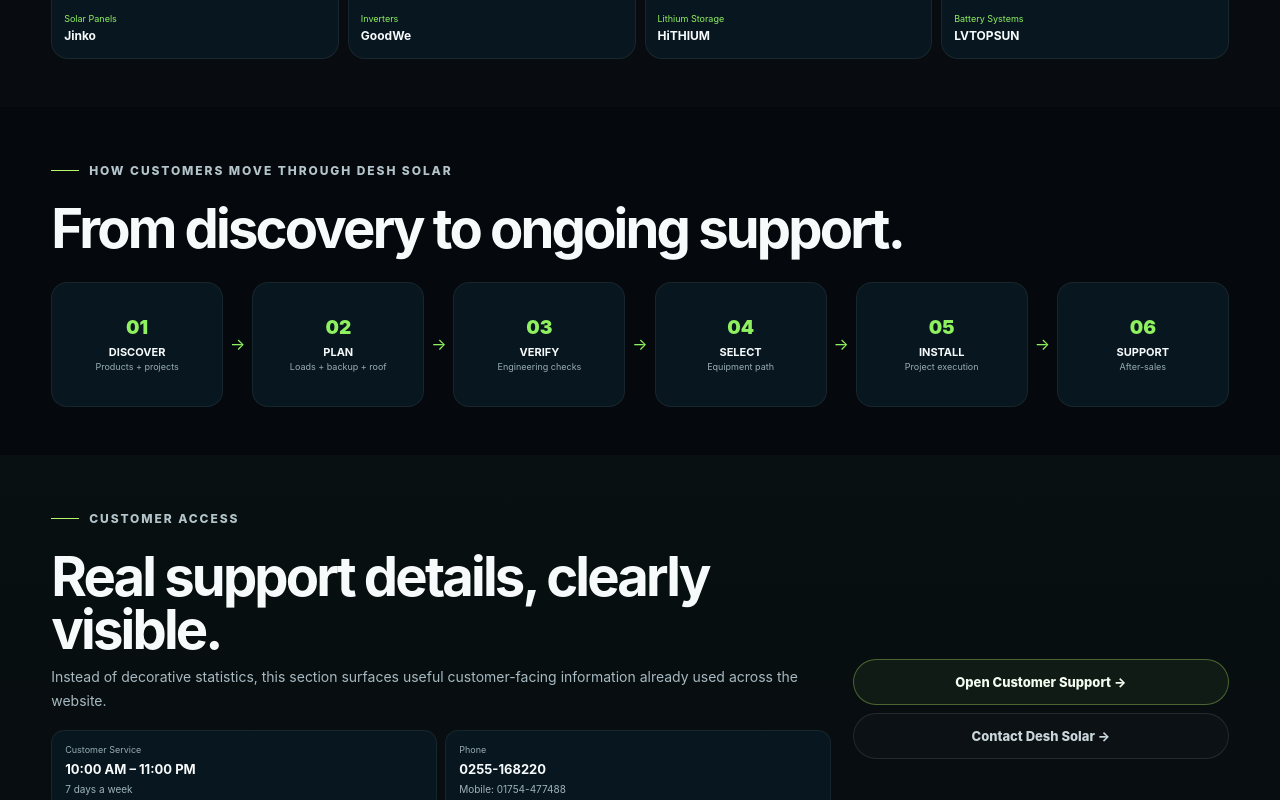
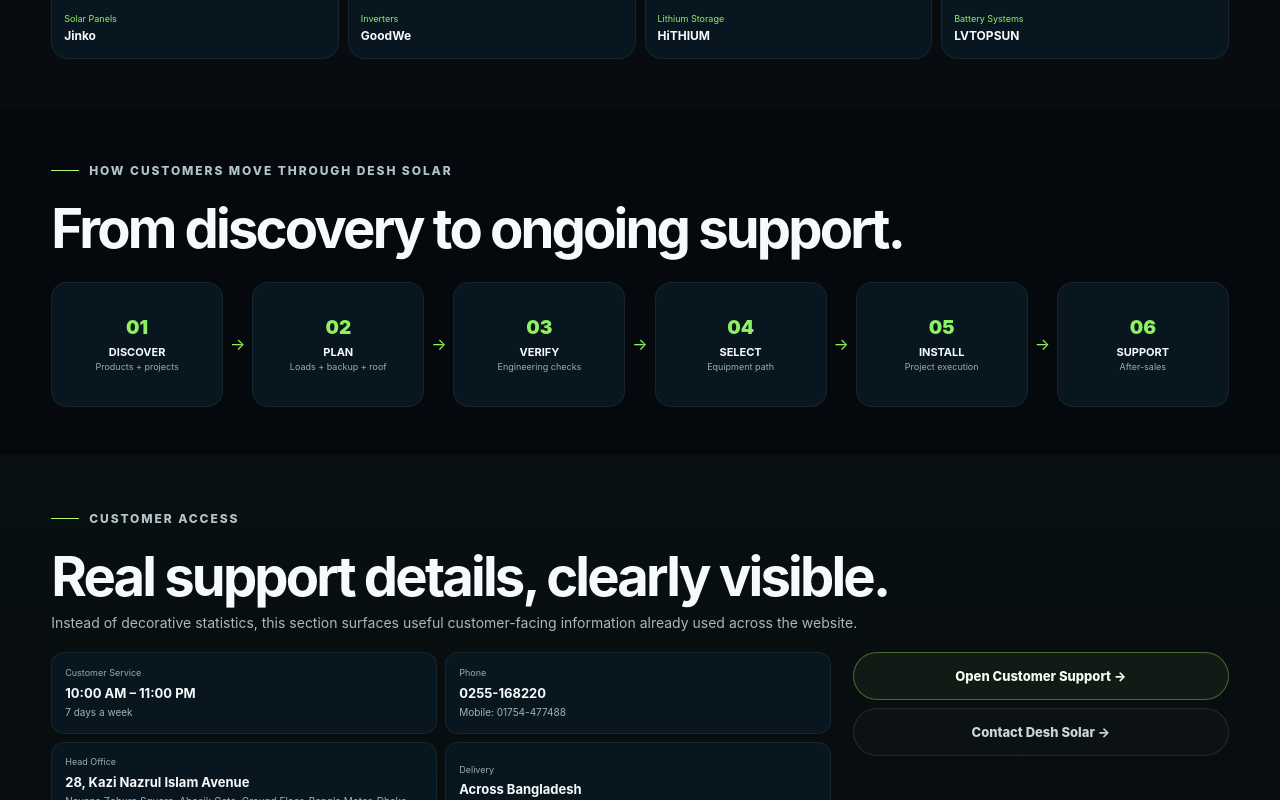
Before and after one commit to Sabrina-Sumona/Desh-solar-website-upgradation, a Next.js app: page /about in a window 1280 px wide. Shown: the part 5361-6161 px from the top of the page. Built offline with nearby package versions, Linux system fonts and the light colour scheme.

Commit message:
style(about): align customer access content and actions

```diff
--- a/src/components/about/AboutPageClient.tsx
+++ b/src/components/about/AboutPageClient.tsx
@@ -473,6 +473,8 @@ export default function AboutPageClient() {
               Instead of decorative statistics, this section surfaces useful
               customer-facing information already used across the website.
             </p>
+          </div>
+
           <div className="trustFacts">
             <div><small>Customer Service</small><b>10:00 AM – 11:00 PM</b><span>7 days a week</span></div>
             <div>
@@ -487,7 +489,7 @@ export default function AboutPageClient() {
             </div>
             <div><small>Delivery</small><b>Across Bangladesh</b><span>Nationwide delivery information is published by Desh Solar</span></div>
           </div>
-          </div>
+
           <div className="trustActions">
             <Link className="demoBtn" href="/customer-support">Open Customer Support →</Link>
             <Link className="demoBtn secondary" href="/contact">Contact Desh Solar →</Link>
--- a/src/styles/about.css
+++ b/src/styles/about.css
@@ -304,19 +304,53 @@
 .aboutPrototype .journeyTrack i{font-style:normal;color:#8ff160}
 
 .aboutPrototype .trustContactSection{
-  display:grid;grid-template-columns:minmax(0,1.35fr) minmax(280px,.65fr);gap:22px;align-items:center;
+  display:grid;
+  grid-template-columns:minmax(0,1.35fr) minmax(280px,.65fr);
+  grid-template-areas:
+    "copy copy"
+    "facts actions";
+  column-gap:22px;
+  row-gap:17px;
+  align-items:start;
   background:linear-gradient(180deg,rgba(12,28,23,.35),rgba(255,255,255,.01))
 }
+.aboutPrototype .trustCopy{
+  grid-area:copy;
+  max-width:1180px;
+}
 .aboutPrototype .trustFacts{
-  display:grid;grid-template-columns:repeat(2,minmax(0,1fr));gap:8px;margin-top:17px
+  grid-area:facts;
+  display:grid;
+  grid-template-columns:repeat(2,minmax(0,1fr));
+  gap:8px;
+  margin-top:0
 }
 .aboutPrototype .trustFacts div{
-  padding:13px;border-radius:13px;border:1px solid rgba(255,255,255,.06);background:#08171f
+  min-height:82px;
+  padding:13px;
+  border-radius:13px;
+  border:1px solid rgba(255,255,255,.06);
+  background:#08171f;
+  display:flex;
+  flex-direction:column;
+  justify-content:center;
+  box-sizing:border-box
 }
 .aboutPrototype .trustFacts small{display:block;color:#6d838d;font-size:6px}
 .aboutPrototype .trustFacts b{display:block;margin-top:4px;font-size:12px}
 .aboutPrototype .trustFacts span{display:block;margin-top:3px;color:#77909a;font-size:7px}
-.aboutPrototype .trustActions{display:flex;flex-direction:column;gap:8px}
+.aboutPrototype .trustActions{
+  grid-area:actions;
+  display:flex;
+  flex-direction:column;
+  gap:8px;
+  align-self:start
+}
+.aboutPrototype .trustActions .demoBtn{
+  width:100%;
+  min-height:48px;
+  box-sizing:border-box
+}
 
 .aboutPrototype .projectTeaser{background:rgba(255,255,255,.012)}
 .aboutPrototype .aboutProjectGrid{display:grid;grid-template-columns:repeat(3,minmax(0,1fr));gap:10px}
@@ -380,8 +414,18 @@
   .aboutPrototype .whoWeAre,
   .aboutPrototype .capabilityWorkspace,
   .aboutPrototype .philosophySection,
-  .aboutPrototype .trustContactSection,
   .aboutPrototype .engineeringTeaser{grid-template-columns:1fr}
+  .aboutPrototype .trustContactSection{
+    grid-template-columns:1fr;
+    grid-template-areas:
+      "copy"
+      "facts"
+      "actions";
+  }
+  .aboutPrototype .trustActions{
+    display:grid;
+    grid-template-columns:repeat(2,minmax(0,1fr));
+  }
   .aboutPrototype .capabilityGrid{grid-template-columns:repeat(3,1fr)}
   .aboutPrototype .productSystemFlow,
   .aboutPrototype .philosophyFlow,
@@ -432,6 +476,7 @@
     transform:none!important;width:auto;height:120px
   }
   .aboutPrototype .ecoCore{grid-column:1/-1;border-radius:20px}
+  .aboutPrototype .trustActions{grid-template-columns:1fr}
   .aboutPrototype .aboutProjectGrid a{height:240px}
   .aboutPrototype .demoActions{margin-top:22px}
   .aboutPrototype .demoBtn{min-height:43px;padding:0 16px}
```
Lines whose indentation alone changed are shown as unchanged.
